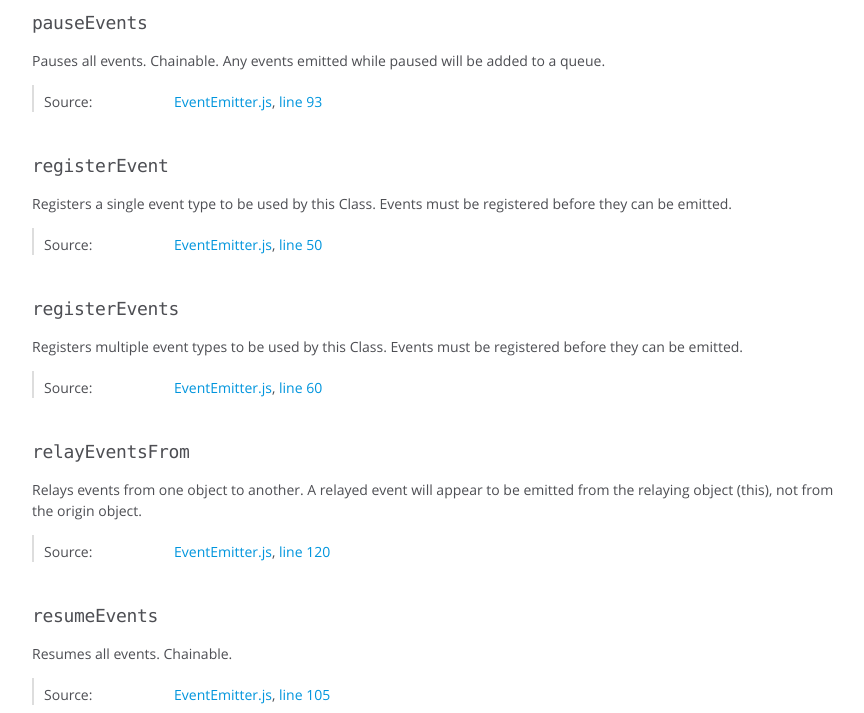
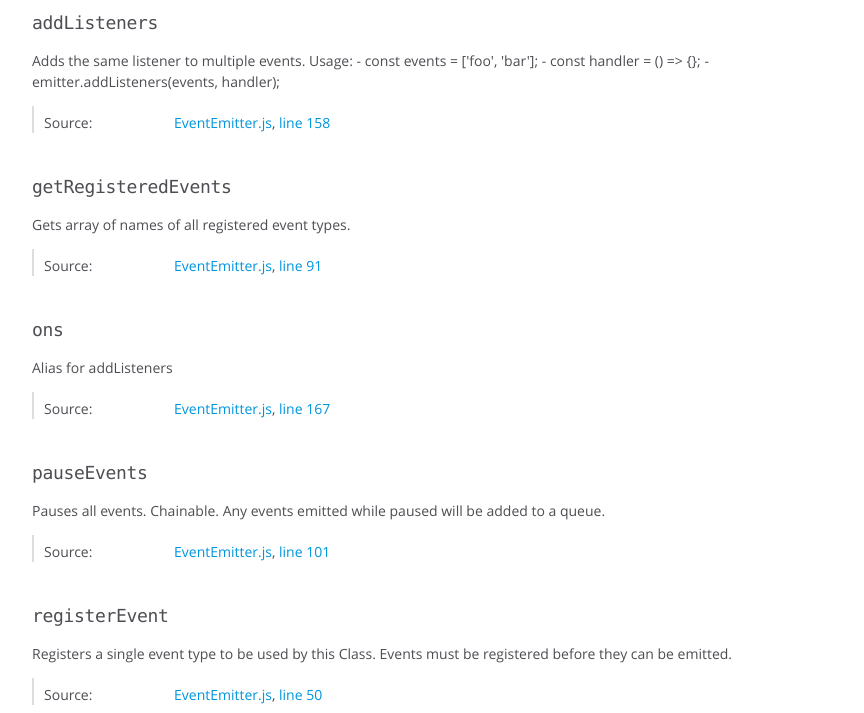
Before and after one commit to OneHatRepo/events, a website: page docs/module.exports.html in a window 1280 px wide. Shown: the part 547-1260 px from the top of the page, without its empty margins (0-864 px from the left). Drawn offline with Linux system fonts and the light colour scheme.

Commit message:
Update docs & commonjs dist files

```diff
--- a/docs/module.exports.html
+++ b/docs/module.exports.html
@@ -148,6 +148,198 @@ from the relaying object, not from the origin object.</div>
 
 
 
+<h4 class="name" id="addListeners"><span class="type-signature"></span>addListeners<span class="type-signature"></span></h4>
+
+
+
+
+<div class="description">
+    Adds the same listener to multiple events.
+
+Usage:
+
+- const events = ['foo', 'bar'];
+- const handler = () => {};
+- emitter.addListeners(events, handler);
+</div>
+
+
+
+
+
+
+
+<dl class="details">
+
+
+
+
+
+
+
+
+
+
+
+
+
+
+
+
+
+
+
+
+
+
+
+
+
+
+    <dt class="tag-source">Source:</dt>
+    <dd class="tag-source"><ul class="dummy"><li>
+        <a href="EventEmitter.js.html">EventEmitter.js</a>, <a href="EventEmitter.js.html#line158">line 158</a>
+    </li></ul></dd>
+
+
+
+
+
+
+
+</dl>
+
+
+
+
+
+
+
+
+<h4 class="name" id="getRegisteredEvents"><span class="type-signature"></span>getRegisteredEvents<span class="type-signature"></span></h4>
+
+
+
+
+<div class="description">
+    Gets array of names of all registered event types.
+</div>
+
+
+
+
+
+
+
+<dl class="details">
+
+
+
+
+
+
+
+
+
+
+
+
+
+
+
+
+
+
+
+
+
+
+
+
+
+
+    <dt class="tag-source">Source:</dt>
+    <dd class="tag-source"><ul class="dummy"><li>
+        <a href="EventEmitter.js.html">EventEmitter.js</a>, <a href="EventEmitter.js.html#line91">line 91</a>
+    </li></ul></dd>
+
+
+
+
+
+
+
+</dl>
+
+
+
+
+
+
+
+
+<h4 class="name" id="ons"><span class="type-signature"></span>ons<span class="type-signature"></span></h4>
+
+
+
+
+<div class="description">
+    Alias for addListeners
+</div>
+
+
+
+
+
+
+
+<dl class="details">
+
+
+
+
+
+
+
+
+
+
+
+
+
+
+
+
+
+
+
+
+
+
+
+
+
+
+    <dt class="tag-source">Source:</dt>
+    <dd class="tag-source"><ul class="dummy"><li>
+        <a href="EventEmitter.js.html">EventEmitter.js</a>, <a href="EventEmitter.js.html#line167">line 167</a>
+    </li></ul></dd>
+
+
+
+
+
+
+
+</dl>
+
+
+
+
+
+
+
+
 <h4 class="name" id="pauseEvents"><span class="type-signature"></span>pauseEvents<span class="type-signature"></span></h4>
 
 
@@ -194,7 +386,7 @@ Any events emitted while paused will be added to a queue.
 
     <dt class="tag-source">Source:</dt>
     <dd class="tag-source"><ul class="dummy"><li>
-        <a href="EventEmitter.js.html">EventEmitter.js</a>, <a href="EventEmitter.js.html#line93">line 93</a>
+        <a href="EventEmitter.js.html">EventEmitter.js</a>, <a href="EventEmitter.js.html#line101">line 101</a>
     </li></ul></dd>
 
 
@@ -383,7 +575,7 @@ from the relaying object (this), not from the origin object.
 
     <dt class="tag-source">Source:</dt>
     <dd class="tag-source"><ul class="dummy"><li>
-        <a href="EventEmitter.js.html">EventEmitter.js</a>, <a href="EventEmitter.js.html#line120">line 120</a>
+        <a href="EventEmitter.js.html">EventEmitter.js</a>, <a href="EventEmitter.js.html#line128">line 128</a>
     </li></ul></dd>
 
 
@@ -446,7 +638,7 @@ Chainable.
 
     <dt class="tag-source">Source:</dt>
     <dd class="tag-source"><ul class="dummy"><li>
-        <a href="EventEmitter.js.html">EventEmitter.js</a>, <a href="EventEmitter.js.html#line105">line 105</a>
+        <a href="EventEmitter.js.html">EventEmitter.js</a>, <a href="EventEmitter.js.html#line113">line 113</a>
     </li></ul></dd>
 
 
@@ -611,7 +803,7 @@ Events must be registered before they can be emitted.
 <br class="clear">
 
 <footer>
-    Documentation generated by <a href="https://github.com/jsdoc/jsdoc">JSDoc 3.6.3</a> on Mon Jan 06 2020 08:31:34 GMT-0600 (Central Standard Time)
+    Documentation generated by <a href="https://github.com/jsdoc/jsdoc">JSDoc 3.6.3</a> on Fri Jan 17 2020 18:35:55 GMT-0600 (Central Standard Time)
 </footer>
 
 <script> prettyPrint(); </script>
--- a/package.json
+++ b/package.json
@@ -1,6 +1,6 @@
 {
   "name": "@onehat/events",
-  "version": "1.3.0",
+  "version": "1.3.1",
   "description": "Node.js 'events' module with extra enhancements",
   "main": "src/EventEmitter.js",
   "type": "module",
```
Also changed, not shown: docs/EventEmitter.js.html (+32 -1 lines), docs/global.html (+1 -1 lines), docs/index.html (+1 -1 lines), README.md, dist/EventEmitter.cjs, dist/EventEmitter.min.cjs.
